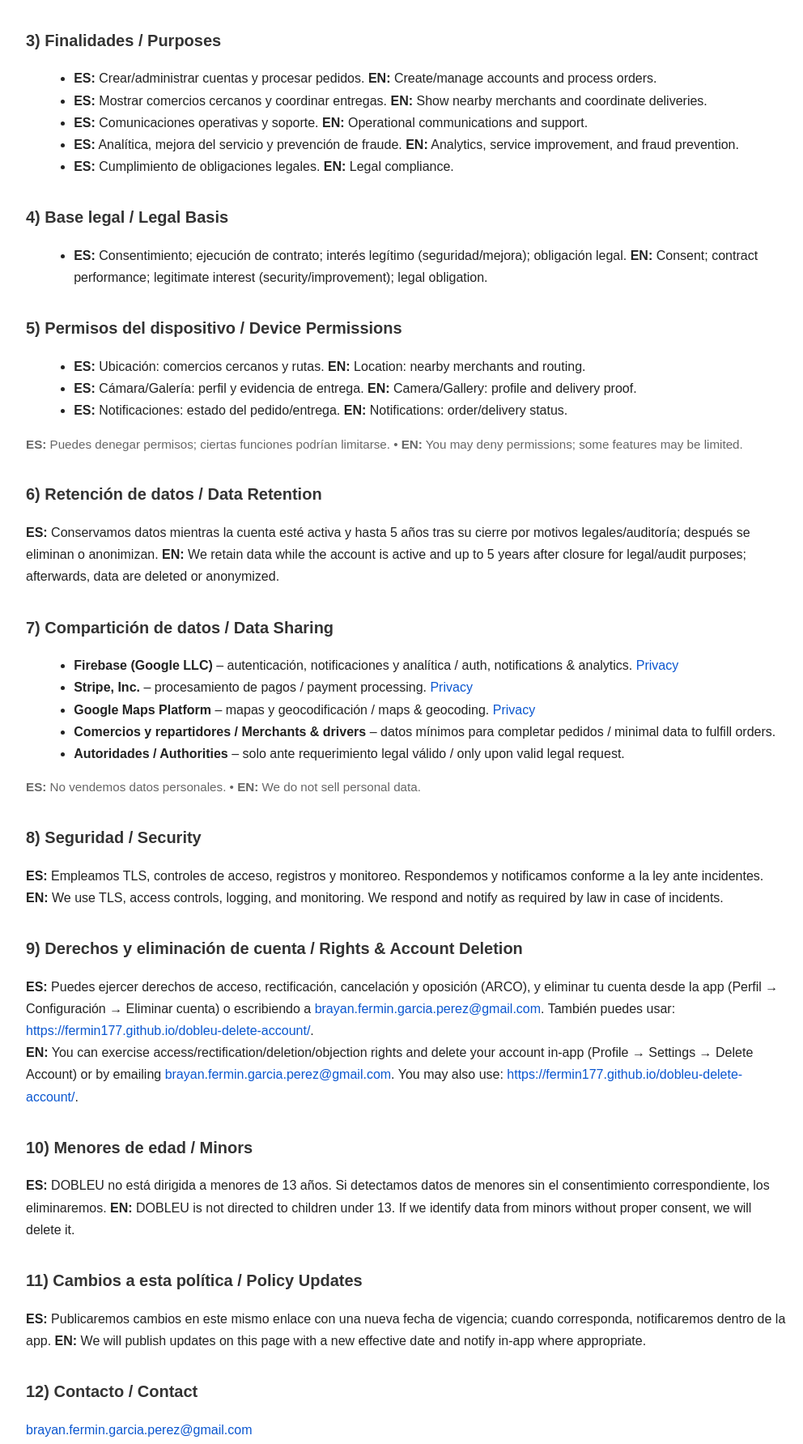
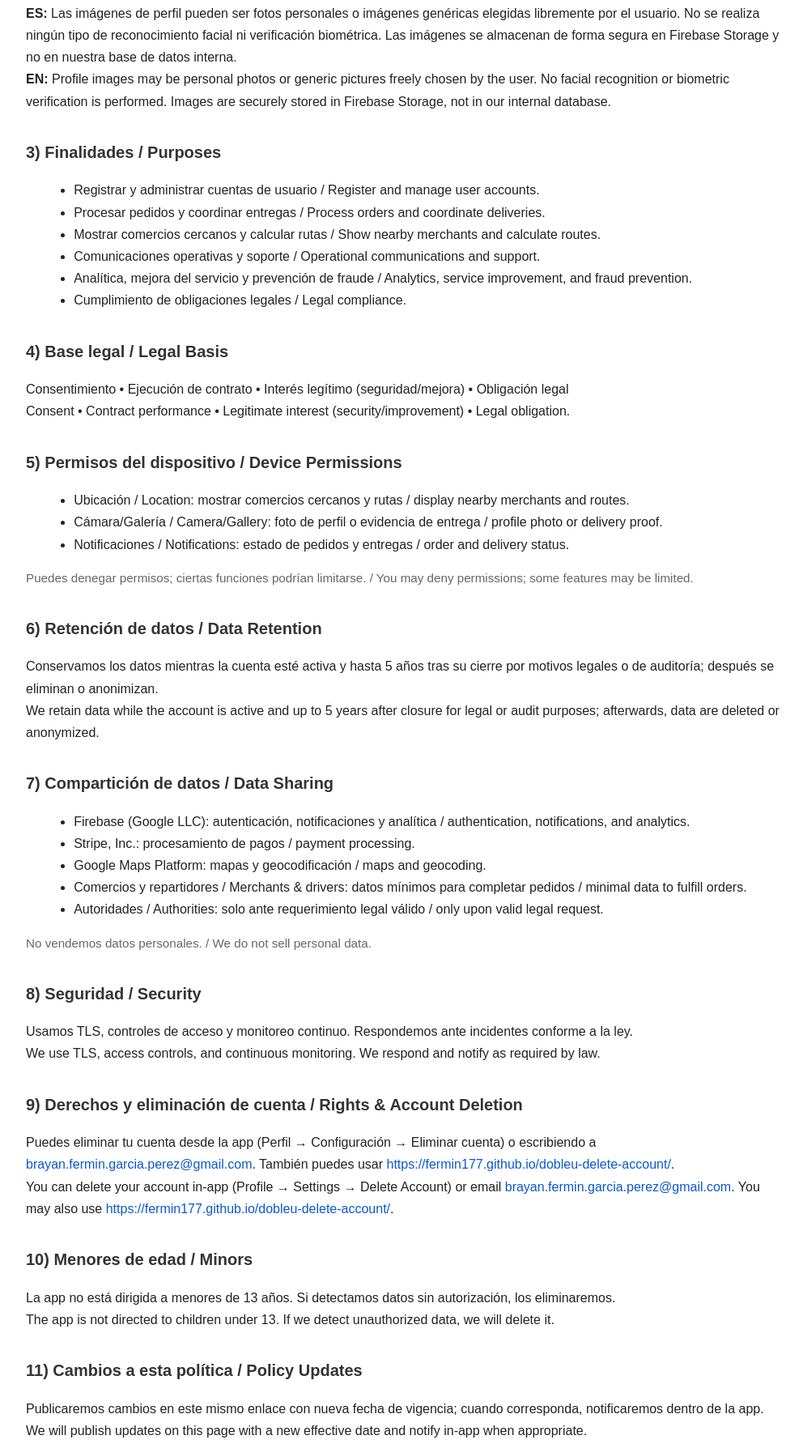
Before and after one commit to Fermin177/dobleu-privacy-policy, a plain HTML site: page index.html in a window 1280 px wide. Shown: the part 1017-2800 px from the top of the page at 81% size, without its empty margins (138-1130 px from the left). Drawn offline with Linux system fonts and the light colour scheme.

Commit message:
index.html

```diff
--- a/index.html
+++ b/index.html
@@ -4,28 +4,36 @@
   <meta charset="UTF-8" />
   <meta name="viewport" content="width=device-width, initial-scale=1" />
   <title>Política de Privacidad / Privacy Policy – DOBLEU</title>
-  <meta name="description" content="Política de Privacidad / Privacy Policy of DOBLEU App by Brayan Fermín García Pérez (Apple Developer), Director de WONTEC Soluciones Innovadoras. ES/EN." />
+  <meta name="description" content="Política de Privacidad / Privacy Policy of DOBLEU App by Brayan Fermín García Pérez (RFC GAPB921017M32), Director de WONTEC Soluciones Innovadoras. ES/EN." />
   <meta name="robots" content="index,follow" />
   <style>
     :root { color-scheme: light dark; }
     * { box-sizing: border-box; }
     body {
       font-family: Arial, system-ui, -apple-system, Segoe UI, Roboto, Ubuntu, "Helvetica Neue", Helvetica, sans-serif;
-      max-width: 980px; margin: 48px auto; padding: 0 20px; line-height: 1.7; color: #222; background: #fff;
+      max-width: 980px;
+      margin: 48px auto;
+      padding: 0 20px;
+      line-height: 1.7;
+      color: #222;
+      background: #fff;
     }
     h1 { color: #ff8800; margin: 0 0 .5rem; font-size: 2rem; }
     h2 { margin-top: 2rem; color: #333; font-size: 1.25rem; }
     p, li { font-size: 1rem; }
     .muted { color: #666; font-size: .95rem; }
     .card {
-      border: 1px solid #eee; border-radius: 12px; padding: 16px 20px; background: #fff;
+      border: 1px solid #eee;
+      border-radius: 12px;
+      padding: 16px 20px;
+      background: #fff;
       box-shadow: 0 1px 4px rgba(0,0,0,.04);
     }
     a { color: #0b57d0; text-decoration: none; }
     a:hover { text-decoration: underline; }
     ul { margin: .6rem 0 .6rem 1.2rem; }
     hr { border: none; border-top: 2px solid #eee; margin: 2.5rem 0; }
-    footer { margin-top: 32px; color: #666; font-size: .95rem; }
+    footer { margin-top: 32px; color: #666; font-size: .95rem; text-align: center; }
     @media (prefers-color-scheme: dark) {
       body { color: #e6e6e6; background: #0f1115; }
       .card { background: #151821; border-color: #242736; }
@@ -38,24 +46,18 @@
 <body>
   <header>
     <h1>Política de Privacidad / Privacy Policy – DOBLEU</h1>
-    <p class="muted">Fecha de vigencia / Effective date: 30 octubre 2025</p>
+    <p class="muted">Fecha de vigencia / Effective date: 29 octubre 2025</p>
   </header>
 
   <section class="card">
-    <p>
-      <strong>ES:</strong> DOBLEU es una aplicación desarrollada y publicada por <strong>Brayan Fermín García Pérez</strong> (RFC: <strong>GAPB921017M32</strong>), titular de la cuenta de Apple Developer (<strong>brayan.fermin.garcia.perez@gmail.com</strong>) y <strong>Director de WONTEC Soluciones Innovadoras</strong>. Esta política explica cómo recolectamos, usamos, compartimos y protegemos datos personales de consumidores, repartidores y negocios locales en Android e iOS.
-    </p>
-    <p>
-      <strong>EN:</strong> DOBLEU is an app developed and published by <strong>Brayan Fermín García Pérez</strong> (Mexican Tax ID/RFC: <strong>GAPB921017M32</strong>), holder of the Apple Developer account (<strong>brayan.fermin.garcia.perez@gmail.com</strong>) and <strong>Director of WONTEC Soluciones Innovadoras</strong>. This policy explains how we collect, use, share, and protect personal data of consumers, drivers, and local businesses on Android and iOS.
-    </p>
+    <p><strong>ES:</strong> DOBLEU es una aplicación desarrollada y operada por <strong>Brayan Fermín García Pérez</strong> (RFC: GAPB921017M32), titular de la cuenta de desarrollador en Apple y Google Play, bajo la marca comercial <strong>WONTEC Soluciones Innovadoras</strong>. Esta política explica cómo recolectamos, usamos, compartimos y protegemos los datos personales de consumidores, repartidores y negocios locales en las versiones Android e iOS.</p>
+    <p><strong>EN:</strong> DOBLEU is an application developed and operated by <strong>Brayan Fermín García Pérez</strong> (Mexican Tax ID/RFC: GAPB921017M32), holder of the Apple Developer and Google Play accounts, under the trade name <strong>WONTEC Soluciones Innovadoras</strong>. This policy explains how we collect, use, share, and protect personal data of consumers, drivers, and local businesses on both Android and iOS versions.</p>
   </section>
 
   <h2>1) Responsable / Data Controller</h2>
   <p>
-    <strong>ES:</strong> Responsable: <strong>Brayan Fermín García Pérez</strong> • País: México • Email:
-    <a href="mailto:brayan.fermin.garcia.perez@gmail.com">brayan.fermin.garcia.perez@gmail.com</a><br/>
-    <strong>EN:</strong> Controller: <strong>Brayan Fermín García Pérez</strong> • Country: Mexico • Email:
-    <a href="mailto:brayan.fermin.garcia.perez@gmail.com">brayan.fermin.garcia.perez@gmail.com</a>
+    <strong>ES:</strong> Responsable: Brayan Fermín García Pérez • País: México • Email: <a href="mailto:brayan.fermin.garcia.perez@gmail.com">brayan.fermin.garcia.perez@gmail.com</a><br/>
+    <strong>EN:</strong> Controller: Brayan Fermín García Pérez • Country: Mexico • Email: <a href="mailto:brayan.fermin.garcia.perez@gmail.com">brayan.fermin.garcia.perez@gmail.com</a>
   </p>
 
   <h2>2) Datos personales que recolectamos / Personal Data We Collect</h2>
@@ -68,96 +70,67 @@
     <li><strong>ES:</strong> Datos técnicos/de uso (modelo, SO, versión de app, eventos). <strong>EN:</strong> Technical/usage data (device, OS, app version, events).</li>
     <li><strong>ES:</strong> Pedidos y direcciones de entrega. <strong>EN:</strong> Orders and delivery addresses.</li>
     <li><strong>ES:</strong> Pagos vía Stripe (no almacenamos datos de tarjeta). <strong>EN:</strong> Payments via Stripe (we do not store card data).</li>
+    <li><strong>ES:</strong> No solicitamos INE ni datos sensibles. <strong>EN:</strong> We do not request national ID (INE) or sensitive data.</li>
   </ul>
-  <p class="muted">
-    <strong>ES:</strong> No solicitamos INE ni datos sensibles. • <strong>EN:</strong> We do not request national ID (INE) or sensitive data.
-  </p>
+
+  <p><strong>ES:</strong> Las imágenes de perfil pueden ser fotos personales o imágenes genéricas elegidas libremente por el usuario. No se realiza ningún tipo de reconocimiento facial ni verificación biométrica. Las imágenes se almacenan de forma segura en Firebase Storage y no en nuestra base de datos interna.<br/>
+  <strong>EN:</strong> Profile images may be personal photos or generic pictures freely chosen by the user. No facial recognition or biometric verification is performed. Images are securely stored in Firebase Storage, not in our internal database.</p>
 
   <h2>3) Finalidades / Purposes</h2>
   <ul>
-    <li><strong>ES:</strong> Crear/administrar cuentas y procesar pedidos. <strong>EN:</strong> Create/manage accounts and process orders.</li>
-    <li><strong>ES:</strong> Mostrar comercios cercanos y coordinar entregas. <strong>EN:</strong> Show nearby merchants and coordinate deliveries.</li>
-    <li><strong>ES:</strong> Comunicaciones operativas y soporte. <strong>EN:</strong> Operational communications and support.</li>
-    <li><strong>ES:</strong> Analítica, mejora del servicio y prevención de fraude. <strong>EN:</strong> Analytics, service improvement, and fraud prevention.</li>
-    <li><strong>ES:</strong> Cumplimiento de obligaciones legales. <strong>EN:</strong> Legal compliance.</li>
+    <li>Registrar y administrar cuentas de usuario / Register and manage user accounts.</li>
+    <li>Procesar pedidos y coordinar entregas / Process orders and coordinate deliveries.</li>
+    <li>Mostrar comercios cercanos y calcular rutas / Show nearby merchants and calculate routes.</li>
+    <li>Comunicaciones operativas y soporte / Operational communications and support.</li>
+    <li>Analítica, mejora del servicio y prevención de fraude / Analytics, service improvement, and fraud prevention.</li>
+    <li>Cumplimiento de obligaciones legales / Legal compliance.</li>
   </ul>
 
   <h2>4) Base legal / Legal Basis</h2>
-  <ul>
-    <li><strong>ES:</strong> Consentimiento; ejecución de contrato; interés legítimo (seguridad/mejora); obligación legal.
-        <strong>EN:</strong> Consent; contract performance; legitimate interest (security/improvement); legal obligation.</li>
-  </ul>
+  <p>Consentimiento • Ejecución de contrato • Interés legítimo (seguridad/mejora) • Obligación legal<br/>
+     Consent • Contract performance • Legitimate interest (security/improvement) • Legal obligation.</p>
 
   <h2>5) Permisos del dispositivo / Device Permissions</h2>
   <ul>
-    <li><strong>ES:</strong> Ubicación: comercios cercanos y rutas. <strong>EN:</strong> Location: nearby merchants and routing.</li>
-    <li><strong>ES:</strong> Cámara/Galería: perfil y evidencia de entrega. <strong>EN:</strong> Camera/Gallery: profile and delivery proof.</li>
-    <li><strong>ES:</strong> Notificaciones: estado del pedido/entrega. <strong>EN:</strong> Notifications: order/delivery status.</li>
+    <li>Ubicación / Location: mostrar comercios cercanos y rutas / display nearby merchants and routes.</li>
+    <li>Cámara/Galería / Camera/Gallery: foto de perfil o evidencia de entrega / profile photo or delivery proof.</li>
+    <li>Notificaciones / Notifications: estado de pedidos y entregas / order and delivery status.</li>
   </ul>
-  <p class="muted"><strong>ES:</strong> Puedes denegar permisos; ciertas funciones podrían limitarse. • <strong>EN:</strong> You may deny permissions; some features may be limited.</p>
+  <p class="muted">Puedes denegar permisos; ciertas funciones podrían limitarse. / You may deny permissions; some features may be limited.</p>
 
   <h2>6) Retención de datos / Data Retention</h2>
-  <p>
-    <strong>ES:</strong> Conservamos datos mientras la cuenta esté activa y hasta 5 años tras su cierre por motivos legales/auditoría; después se eliminan o anonimizan.
-    <strong>EN:</strong> We retain data while the account is active and up to 5 years after closure for legal/audit purposes; afterwards, data are deleted or anonymized.
-  </p>
+  <p>Conservamos los datos mientras la cuenta esté activa y hasta 5 años tras su cierre por motivos legales o de auditoría; después se eliminan o anonimizan.<br/>
+  We retain data while the account is active and up to 5 years after closure for legal or audit purposes; afterwards, data are deleted or anonymized.</p>
 
   <h2>7) Compartición de datos / Data Sharing</h2>
   <ul>
-    <li><strong>Firebase (Google LLC)</strong> – autenticación, notificaciones y analítica / auth, notifications & analytics.
-      <a href="https://policies.google.com/privacy">Privacy</a></li>
-    <li><strong>Stripe, Inc.</strong> – procesamiento de pagos / payment processing.
-      <a href="https://stripe.com/privacy">Privacy</a></li>
-    <li><strong>Google Maps Platform</strong> – mapas y geocodificación / maps & geocoding.
-      <a href="https://policies.google.com/privacy">Privacy</a></li>
-    <li><strong>Comercios y repartidores / Merchants & drivers</strong> – datos mínimos para completar pedidos / minimal data to fulfill orders.</li>
-    <li><strong>Autoridades / Authorities</strong> – solo ante requerimiento legal válido / only upon valid legal request.</li>
+    <li>Firebase (Google LLC): autenticación, notificaciones y analítica / authentication, notifications, and analytics.</li>
+    <li>Stripe, Inc.: procesamiento de pagos / payment processing.</li>
+    <li>Google Maps Platform: mapas y geocodificación / maps and geocoding.</li>
+    <li>Comercios y repartidores / Merchants & drivers: datos mínimos para completar pedidos / minimal data to fulfill orders.</li>
+    <li>Autoridades / Authorities: solo ante requerimiento legal válido / only upon valid legal request.</li>
   </ul>
-  <p class="muted"><strong>ES:</strong> No vendemos datos personales. • <strong>EN:</strong> We do not sell personal data.</p>
+  <p class="muted">No vendemos datos personales. / We do not sell personal data.</p>
 
   <h2>8) Seguridad / Security</h2>
-  <p>
-    <strong>ES:</strong> Empleamos TLS, controles de acceso, registros y monitoreo. Respondemos y notificamos conforme a la ley ante incidentes.
-    <strong>EN:</strong> We use TLS, access controls, logging, and monitoring. We respond and notify as required by law in case of incidents.
-  </p>
+  <p>Usamos TLS, controles de acceso y monitoreo continuo. Respondemos ante incidentes conforme a la ley.<br/>We use TLS, access controls, and continuous monitoring. We respond and notify as required by law.</p>
 
   <h2>9) Derechos y eliminación de cuenta / Rights & Account Deletion</h2>
-  <p>
-    <strong>ES:</strong> Puedes ejercer derechos de acceso, rectificación, cancelación y oposición (ARCO), y eliminar tu cuenta desde la app
-    (Perfil → Configuración → Eliminar cuenta) o escribiendo a
-    <a href="mailto:brayan.fermin.garcia.perez@gmail.com">brayan.fermin.garcia.perez@gmail.com</a>. También puedes usar:
-    <a href="https://fermin177.github.io/dobleu-delete-account/">https://fermin177.github.io/dobleu-delete-account/</a>.
-    <br/>
-    <strong>EN:</strong> You can exercise access/rectification/deletion/objection rights and delete your account in-app
-    (Profile → Settings → Delete Account) or by emailing
-    <a href="mailto:brayan.fermin.garcia.perez@gmail.com">brayan.fermin.garcia.perez@gmail.com</a>. You may also use:
-    <a href="https://fermin177.github.io/dobleu-delete-account/">https://fermin177.github.io/dobleu-delete-account/</a>.
-  </p>
+  <p>Puedes eliminar tu cuenta desde la app (Perfil → Configuración → Eliminar cuenta) o escribiendo a <a href="mailto:brayan.fermin.garcia.perez@gmail.com">brayan.fermin.garcia.perez@gmail.com</a>. También puedes usar <a href="https://fermin177.github.io/dobleu-delete-account/">https://fermin177.github.io/dobleu-delete-account/</a>.<br/>
+  You can delete your account in-app (Profile → Settings → Delete Account) or email <a href="mailto:brayan.fermin.garcia.perez@gmail.com">brayan.fermin.garcia.perez@gmail.com</a>. You may also use <a href="https://fermin177.github.io/dobleu-delete-account/">https://fermin177.github.io/dobleu-delete-account/</a>.</p>
 
   <h2>10) Menores de edad / Minors</h2>
-  <p>
-    <strong>ES:</strong> DOBLEU no está dirigida a menores de 13 años. Si detectamos datos de menores sin el consentimiento correspondiente, los eliminaremos.
-    <strong>EN:</strong> DOBLEU is not directed to children under 13. If we identify data from minors without proper consent, we will delete it.
-  </p>
+  <p>La app no está dirigida a menores de 13 años. Si detectamos datos sin autorización, los eliminaremos.<br/>The app is not directed to children under 13. If we detect unauthorized data, we will delete it.</p>
 
   <h2>11) Cambios a esta política / Policy Updates</h2>
-  <p>
-    <strong>ES:</strong> Publicaremos cambios en este mismo enlace con una nueva fecha de vigencia; cuando corresponda, notificaremos dentro de la app.
-    <strong>EN:</strong> We will publish updates on this page with a new effective date and notify in-app where appropriate.
-  </p>
+  <p>Publicaremos cambios en este mismo enlace con nueva fecha de vigencia; cuando corresponda, notificaremos dentro de la app.<br/>We will publish updates on this page with a new effective date and notify in-app when appropriate.</p>
 
   <h2>12) Contacto / Contact</h2>
-  <p>
-    <a href="mailto:brayan.fermin.garcia.perez@gmail.com">brayan.fermin.garcia.perez@gmail.com</a>
-  </p>
+  <p><a href="mailto:brayan.fermin.garcia.perez@gmail.com">brayan.fermin.garcia.perez@gmail.com</a></p>
 
-  <hr />
-  <footer>
-    © <span id="y"></span> Brayan Fermín García Pérez • Director de WONTEC Soluciones Innovadoras • DOBLEU
-  </footer>
+  <hr/>
+  <footer>© <span id="y"></span> Brayan Fermín García Pérez • Director de WONTEC Soluciones Innovadoras • DOBLEU</footer>
 
-  <script>
-    document.getElementById("y").textContent = new Date().getFullYear();
-  </script>
+  <script>document.getElementById("y").textContent = new Date().getFullYear();</script>
 </body>
 </html>
```
